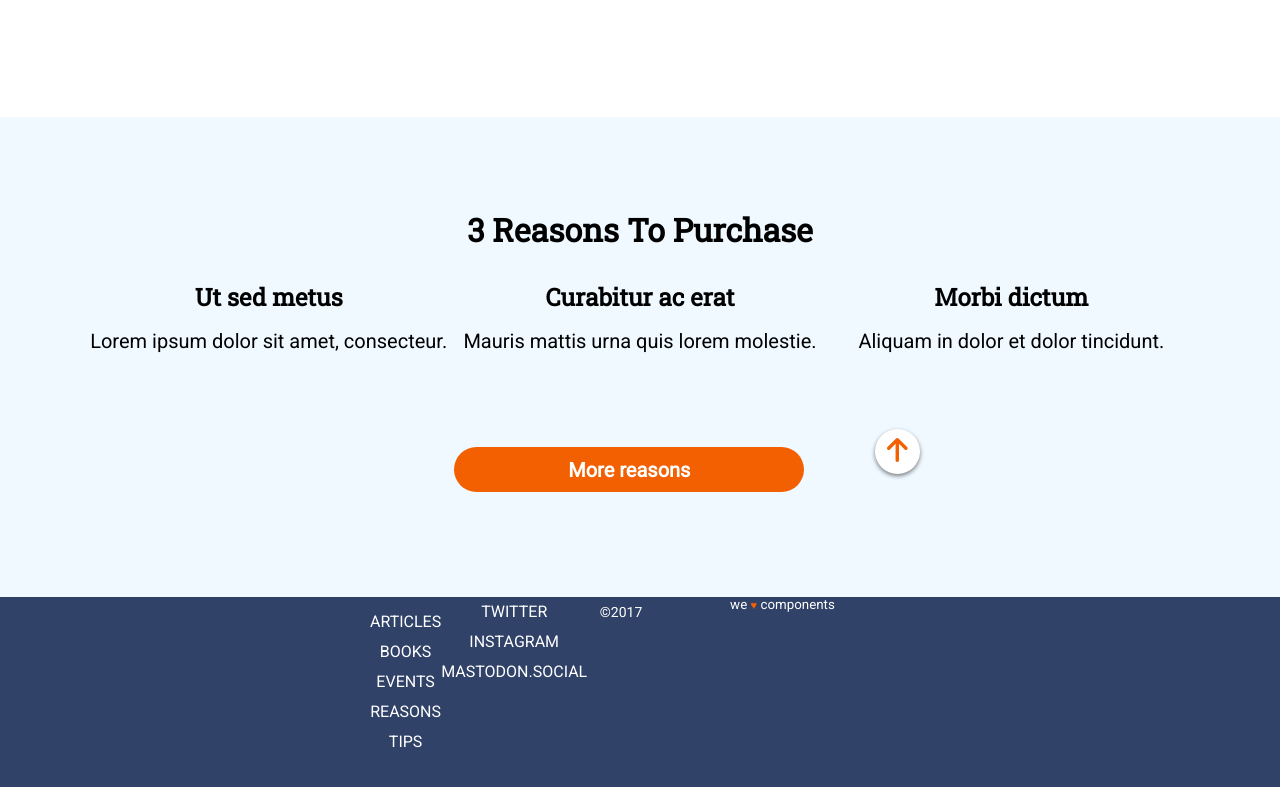
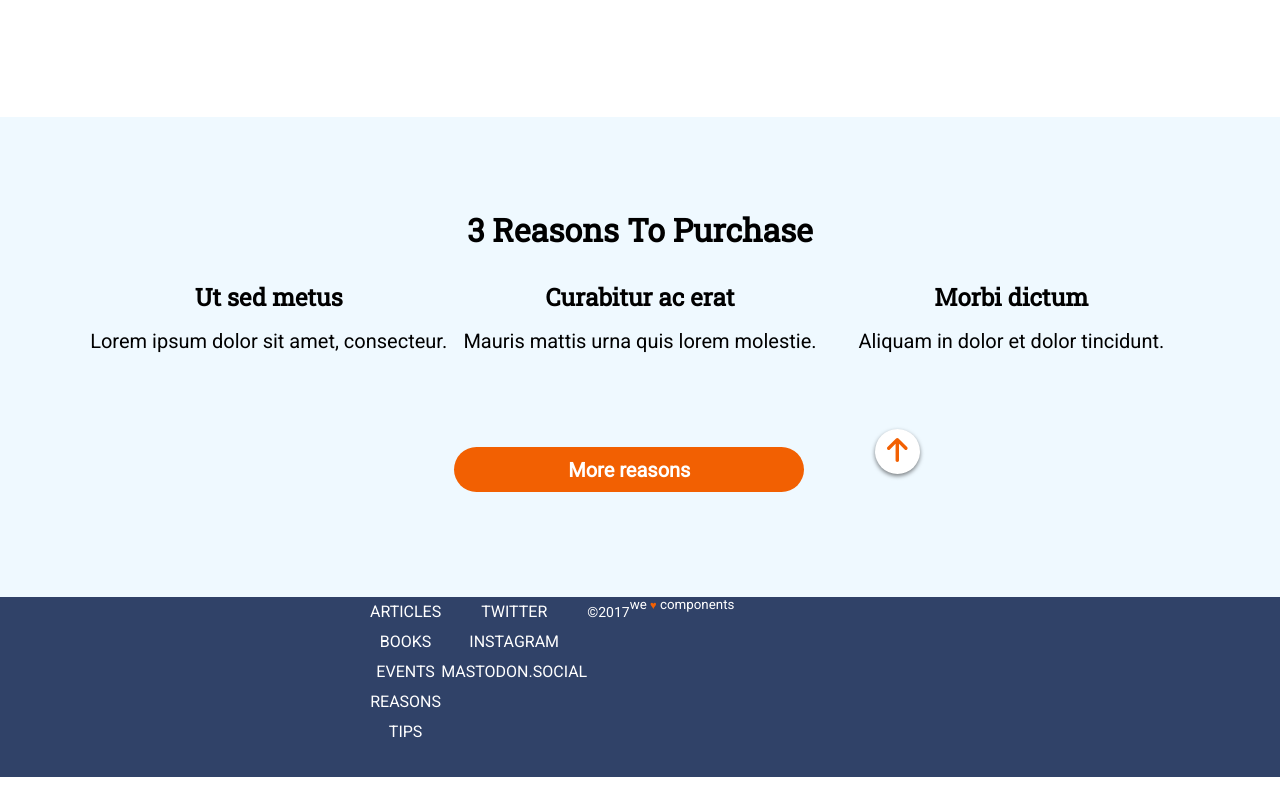
Before and after one commit to amandapadilla/m1-evaluacion-final-amandapadilla, a website: page docs/index.html in a window 1280 px wide. Shown: the part 1071-1858 px from the top of the page. Drawn offline with nearby package versions, Linux system fonts and the light colour scheme; files that its build step writes are made by us from their sources.

Commit message:
fix some errors in footer responsive

```diff
--- a/_src/assets/scss/layouts/_footer.scss
+++ b/_src/assets/scss/layouts/_footer.scss
@@ -23,7 +23,6 @@
     flex-direction: column;
     justify-content: space-evenly;
     height: 150px;
-    margin-top: 10px;
     margin-bottom: 30px;
     list-style: none;
     font-family: $text-font;
@@ -44,16 +43,16 @@
     line-height: 30px;
   }
   &__copy {
-    width: 77px;
+    display: block;
     font-family: $text-font;
     color: $primary-color;
     font-size: 14px;
     line-height: 30px;
     text-align: center;
+
   }
   &__motto {
     display: block;
-    width: 290px;
     margin-bottom: 45px;
     font-family: $text-font;
     color: $primary-color;
@@ -85,9 +84,7 @@
     padding: 45px 39px 30px 39px;
     display: flex;
     flex-direction: row;
-    justify-content: space-around;
     align-items: flex-start;
-    align-content: flex-start;
 
     &__button {
       position: absolute;
```
